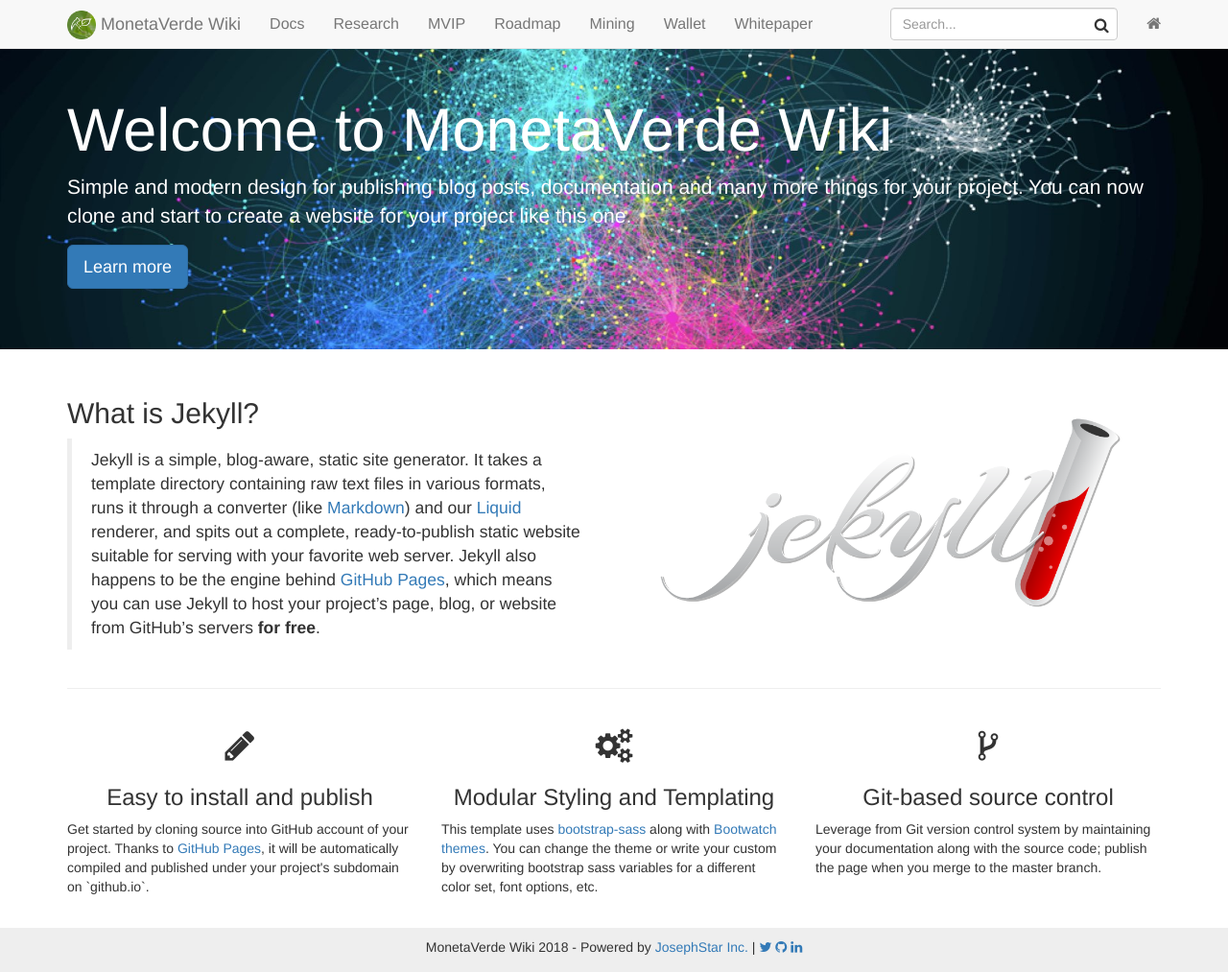
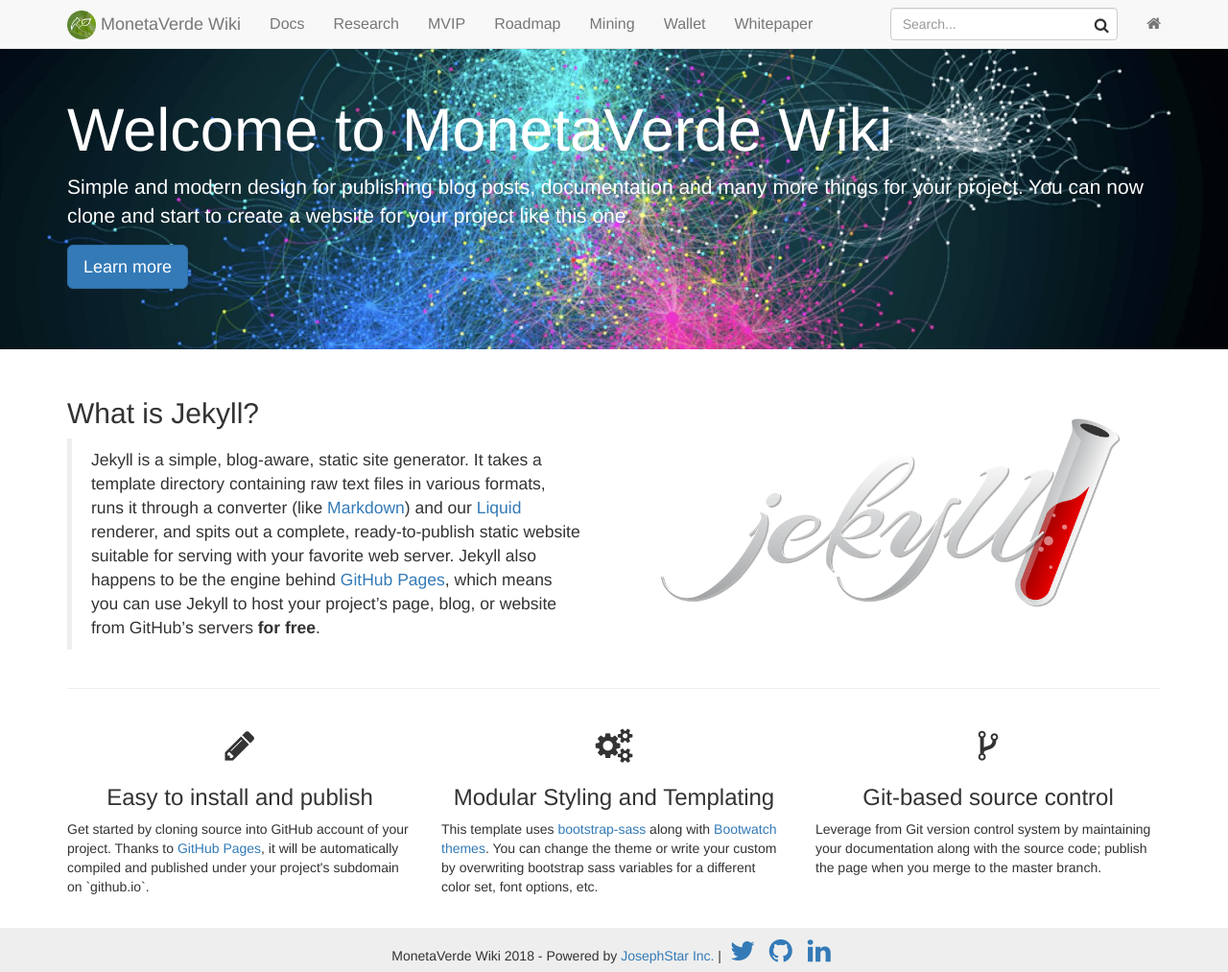
Before and after one commit to ammogcoder/www, a Jekyll site: the page built from index.html, in a window 1280 px wide and 1013 px high. Shown: the whole window at 96% size. Built offline with Jekyll 4.4.1, drawn with Linux system fonts in a browser that asks for light colours; nearby versions of some CDN libraries.

Commit message:
Update footer.html

```diff
--- a/_includes/footer.html
+++ b/_includes/footer.html
@@ -4,9 +4,9 @@
         <p class="text-center">
             {{ site.title }} {{ site.time | date: '%Y' }} -
             Powered by <a href="https://www.josephstar.net">JosephStar Inc.</a> |
-            <a href="{{ site.twitter_url }}"><i class="fa fa-twitter" aria-hidden="true"></i></a>
-            <a href="{{ site.github_url }}"><i class="fa fa-github" aria-hidden="true"></i></a>
-            <a href="{{ site.linkedin_url }}"><i class="fa fa-linkedin" aria-hidden="true"></i></a>
+            <a href="{{ site.twitter_url }}"><i class="fa fa-twitter fa-fw fa-2x" aria-hidden="true"></i></a>
+            <a href="{{ site.github_url }}"><i class="fa fa-github fa-fw fa-2x" aria-hidden="true"></i></a>
+            <a href="{{ site.linkedin_url }}"><i class="fa fa-linkedin fa-fw fa-2x" aria-hidden="true"></i></a>
 
         </p>
 
```
